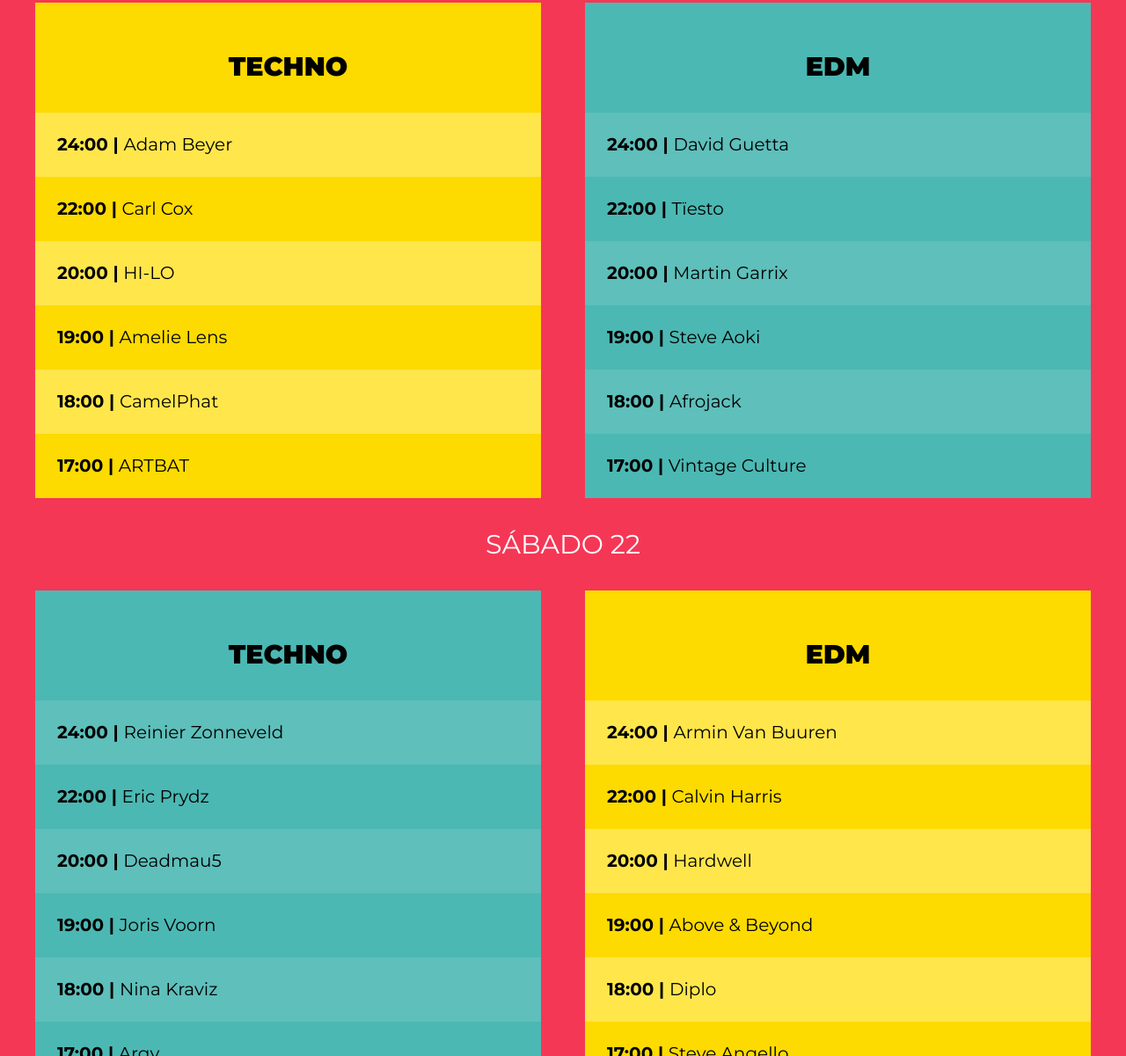
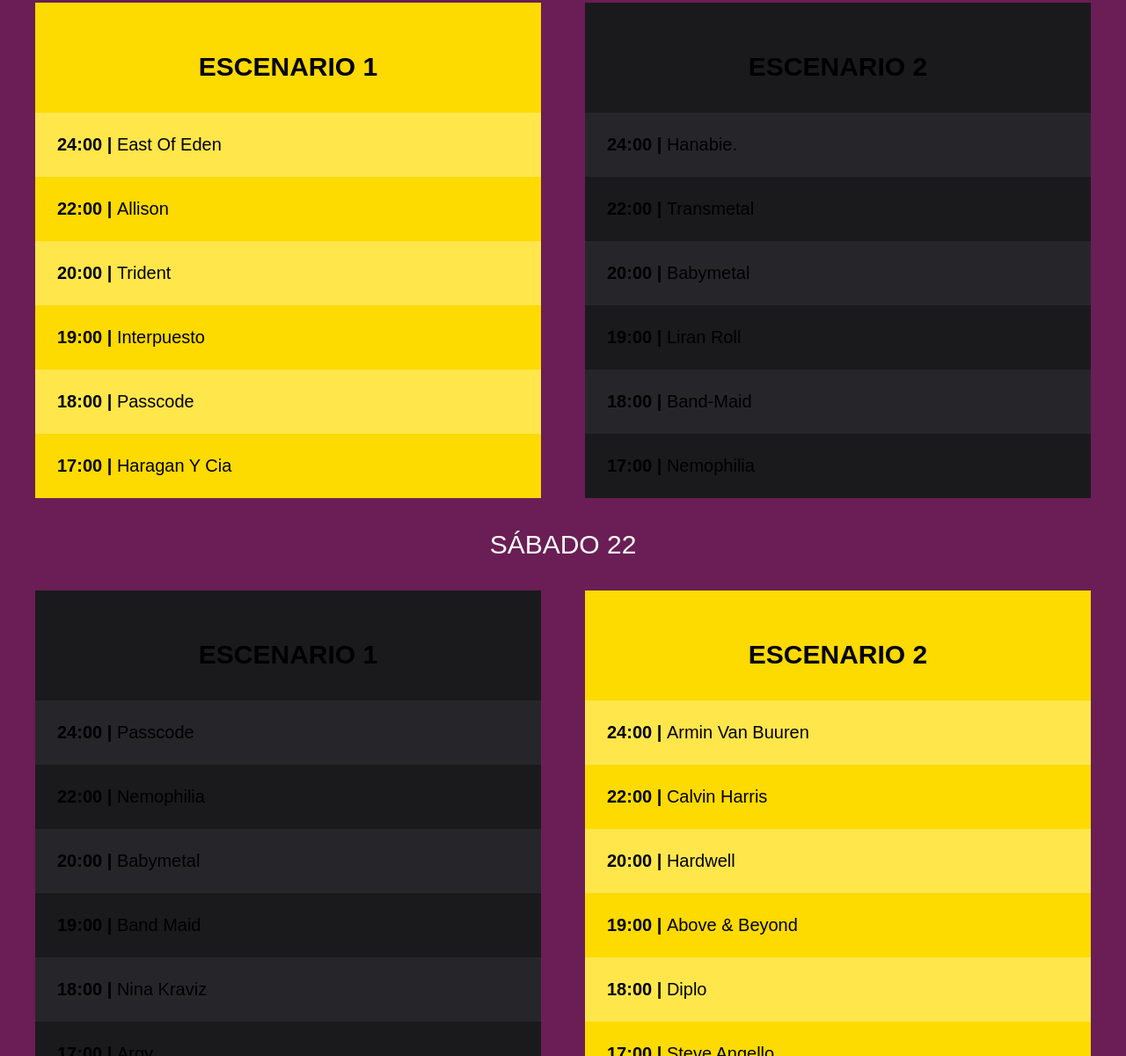
Before and after one commit to Danieljimenez21/festivalmusica, a website: page index.html in a window 1280 px wide. Shown: the part 1600-2800 px from the top of the page at 88% size. Drawn offline with Linux system fonts and the light colour scheme; a web font is replaced by a local one.

Commit message:
se modifica colores imagenes y escenarios

```diff
--- a/index.html
+++ b/index.html
@@ -3,16 +3,19 @@
 <head>
     <meta charset="UTF-8">
     <meta name="viewport" content="width=device-width, initial-scale=1.0">
-    <title>Festival de musica</title>
+    <title>Knofest Japon & Mexico </title>
     <link rel="preconnect" href="https://fonts.googleapis.com">
     <link rel="preconnect" href="https://fonts.gstatic.com" crossorigin>
-    <link href="https://fonts.googleapis.com/css2?family=Montserrat:ital,wght@0,100..900;1,100..900&display=swap" rel="stylesheet">
+    <link href="https://fonts.googleapis.com/css2?family=Winky+Rough:ital,wght@0,300..900;1,300..900&display=swap" rel="stylesheet">
     <link rel="stylesheet" href="build/css/app.css">
 </head>
 <body>
     <header class="header">
         <div class="contenedor contenido-header">
-            <h1>Techno & EDM Festival</h1>
+            <h1>Knofest Mexico & Japon</h1>
+            <div class="imagen-bandera">
+                <img src="build/img/imagen_bandera.webp" alt="imagen_bandera">
+            </div>
 
             <nav class="navegacion-principal">
                 <a href="#lineup">LineUp</a>
@@ -24,7 +27,7 @@
     <div class="video">
         <div class="overlay">
             <div class="contenedor contenido-video">
-                <h2>Techno & EDM Festival</h2>
+                <h2>Rock & Metal Knofest</h2>
                 <p>Julio 2026, CDMX, México</p>
             </div>
         </div>
@@ -38,14 +41,14 @@
     <section class="sobre-festival">
         <div class="imagen">
             <picture>
-                <source srcset="build/img/imagen_dj.avif" type="image/avif">
-                <source srcset="build/img/imagen_dj.webp" type="image/webp">
-                <img width="300" height="200" loading="lazy"  src="build/img/imagen_dj.jpg" alt="Sobre el festival">
+                <source srcset="build/img/imagen_rock.avif" type="image/avif">
+                <source srcset="build/img/imagen_rock.webp" type="image/webp">
+                <img width="300" height="200" loading="lazy"  src="build/img/imagen_rock.jpg" alt="Sobre el festival">
             </picture>
         </div>
 
         <div class="contenido-festival">
-            <h2>Techno & EDM festival </h2>
+            <h2>Rock & Metal Knofest </h2>
             <p class="fecha">Julio 2026, CDMX, Mexico </p>
             <p>Lorem ipsum, dolor sit amet consectetur adipisicing elit. Soluta quod odio quaerat fugiat suscipit impedit facilis, ipsam, amet ad natus error. Sed quod repellendus eveniet animi a? Ut, sequi sapiente.</p>
         </div>
@@ -56,51 +59,51 @@
         <p class="dia">Viernes 21</p>
         <div class="escenarios-contenedor">
             <div class="escenario bg-amarillo">
-                <p class="nombre-escenario">Techno</p>
+                <p class="nombre-escenario">Escenario 1</p>
 
                 <ul class="calendario">
                     <li>
-                        24:00 | <span>Adam Beyer</span>
+                        24:00 | <span>East Of Eden</span>
                     </li>
                     <li>
-                        22:00 | <span>Carl Cox</span>
+                        22:00 | <span>Allison</span>
                     </li>
                     <li>
-                        20:00 | <span>HI-LO</span>
+                        20:00 | <span>Trident</span>
                     </li>
                     <li>
-                        19:00 | <span>Amelie Lens</span>
+                        19:00 | <span>Interpuesto</span>
                     </li>
                     <li>
-                        18:00 | <span>CamelPhat</span>
+                        18:00 | <span>Passcode</span>
                     </li>
                     <li>
-                        17:00 | <span>ARTBAT</span>
+                        17:00 | <span>Haragan Y Cia</span>
                     </li>
                 </ul>
             </div> <!--.escenario-->
 
             <div class="escenario bg-verde">
-                <p class="nombre-escenario">EDM</p>
+                <p class="nombre-escenario">Escenario 2</p>
 
                 <ul class="calendario">
                     <li>
-                        24:00 | <span>David Guetta</span>
+                        24:00 | <span>Hanabie.</span>
                     </li>
                     <li>
-                        22:00 | <span>Tïesto</span>
+                        22:00 | <span>Transmetal</span>
                     </li>
                     <li>
-                        20:00 | <span>Martin Garrix</span>
+                        20:00 | <span>Babymetal</span>
                     </li>
                     <li>
-                        19:00 | <span>Steve Aoki</span>
+                        19:00 | <span>Liran Roll</span>
                     </li>
                     <li>
-                        18:00 | <span>Afrojack</span>
+                        18:00 | <span>Band-Maid</span>
                     </li>
                     <li>
-                        17:00 | <span>Vintage Culture</span>
+                        17:00 | <span>Nemophilia</span>
                     </li>
                 </ul>
             </div> <!--.escenario-->
@@ -110,20 +113,20 @@
         <p class="dia">Sábado 22</p>
         <div class="escenarios-contenedor contenedor">
             <div class="escenario bg-verde">
-                <p class="nombre-escenario">Techno</p>
+                <p class="nombre-escenario">Escenario 1</p>
 
                 <ul class="calendario">
                     <li>
-                        24:00 | <span>Reinier Zonneveld</span>
+                        24:00 | <span>Passcode</span>
                     </li>
                     <li>
-                        22:00 | <span>Eric Prydz</span>
+                        22:00 | <span>Nemophilia</span>
                     </li>
                     <li>
-                        20:00 | <span>Deadmau5</span>
+                        20:00 | <span>Babymetal</span>
                     </li>
                     <li>
-                        19:00 | <span>Joris Voorn</span>
+                        19:00 | <span>Band Maid</span>
                     </li>
                     <li>
                         18:00 | <span>Nina Kraviz</span>
@@ -135,7 +138,7 @@
             </div> <!--.escenario-->
 
             <div class="escenario bg-amarillo">
-                <p class="nombre-escenario">EDM</p>
+                <p class="nombre-escenario">Escenario 2</p>
 
                 <ul class="calendario">
                     <li>
@@ -211,7 +214,7 @@
         </div>
     </section>
     <footer class="footer">
-        <p>Techno & EDM festival. Todos los derechos reservados.</p>
+        <p>Rock & Metal Knofest. Todos los derechos reservados.</p>
     </footer>
     <script src="build/js/app.js">
     </script>
--- a/src/scss/base/_globales.scss
+++ b/src/scss/base/_globales.scss
@@ -36,7 +36,7 @@
 }
 h1, h2, h3 {
     margin: 0 0 5rem 0;
-    font-weight: 900;
+    font-weight: 600;
 }
 h1 {
     font-size: 4rem;
--- a/src/scss/base/_variables.scss
+++ b/src/scss/base/_variables.scss
@@ -1,12 +1,14 @@
-$fuente_principal : "Montserrat", sans-serif;
+$fuente_principal : "Winky Rough", sans-serif;
+
 
 // Colores
-$verde:#4CB8B3;
-$rosa: #F53756;
+$verde:#1A1A1D;
+$rosa: #6A1E55;
 $amarillo: #fdda00;
 $morado: #752F97;
 $negro: #000000;
 $blanco: #ffff;
+
 
 
 //media queries
--- a/src/scss/layout/_festival.scss
+++ b/src/scss/layout/_festival.scss
@@ -7,6 +7,7 @@
         @include m.grid(2);
     }
 }
+
 
 .contenido-festival {
     margin-top: 5rem;
--- a/src/scss/layout/_header.scss
+++ b/src/scss/layout/_header.scss
@@ -65,3 +65,7 @@
 .nav-contenedor {
     @include contenedor();
 }
+
+.imagen-bandera{
+    max-width: 10%;
+}
```
Also changed, not shown: build/css/app.css, build/img/gallery/full/6.png (added), build/img/gallery/full/imagen_bandera.png (added), build/img/imagen_bandera.png (added), src/img/gallery/full/6.png (added), src/img/imagen_bandera.png (added), 4 other files.
